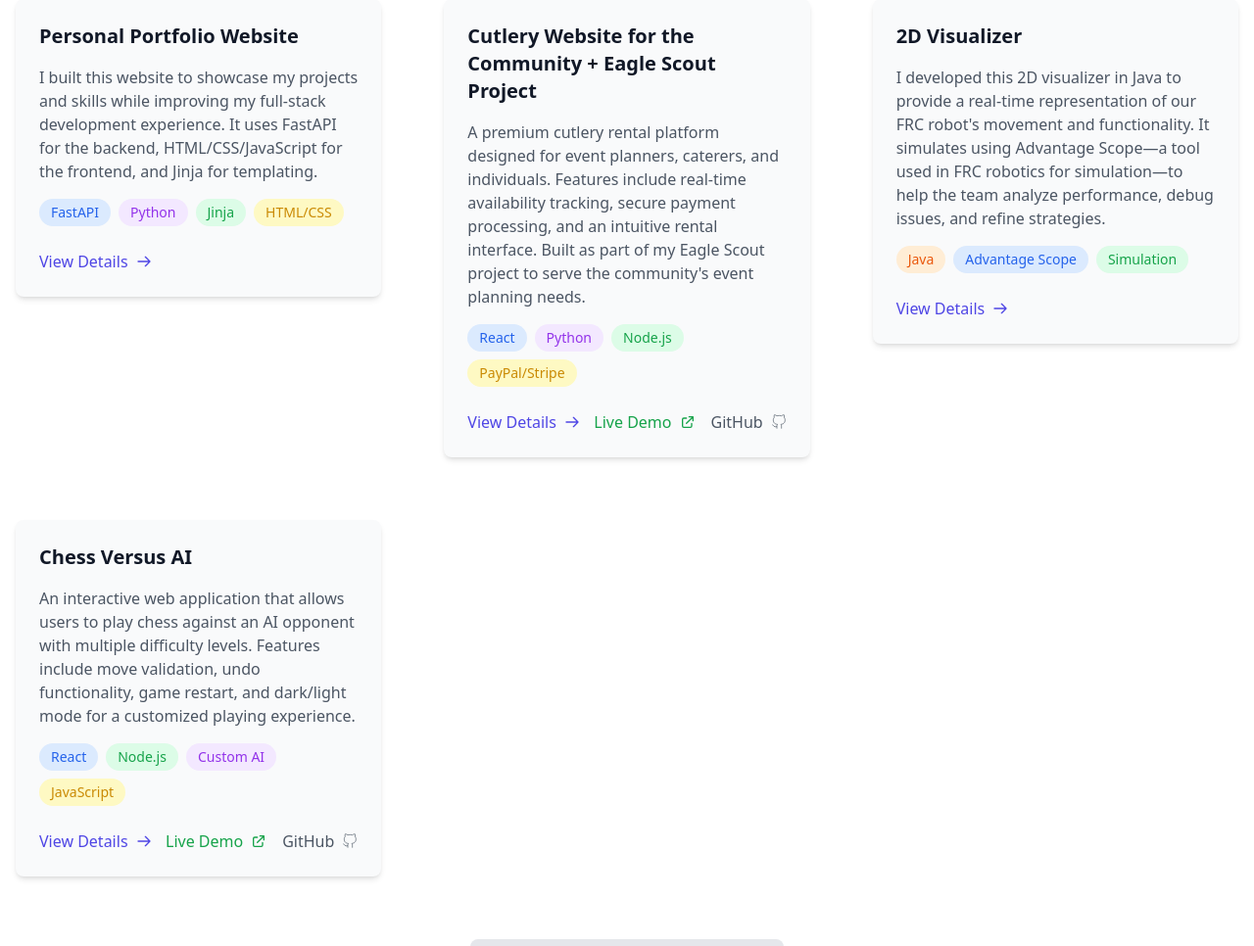
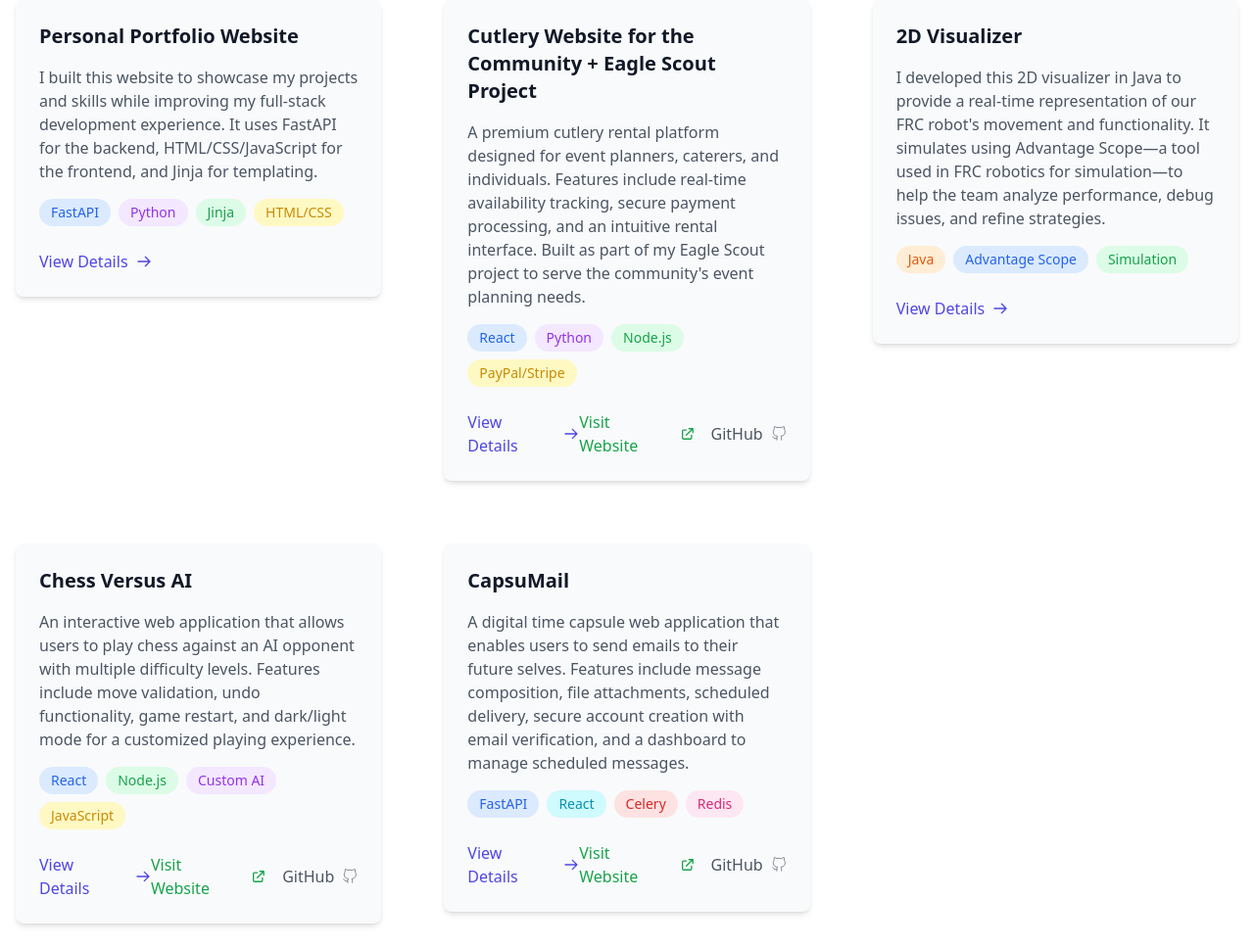
Before and after one commit to AdityaT248/pers-web, a FastAPI app: page / in a window 1280 px wide. Shown: the part 5534-6500 px from the top of the page at 98% size. Run offline with FastAPI, Linux system fonts and the light colour scheme; some libraries are stand-ins or nearby versions.

Commit message:
add capsumail

```diff
--- a/templates/partials/projects-section.html
+++ b/templates/partials/projects-section.html
@@ -58,7 +58,7 @@
                             </a>
                             <div class="flex space-x-4">
                                 <a href="https://cutleryweb.onrender.com" target="_blank" class="inline-flex items-center text-green-600 dark:text-green-400 hover:text-green-700 dark:hover:text-green-300 font-medium group-hover:underline transition-all duration-300">
-                                    <span>Live Demo</span>
+                                    <span>Visit Website</span>
                                     <svg class="w-4 h-4 ml-2 transform group-hover:translate-x-1 transition-transform duration-300" fill="none" stroke="currentColor" viewBox="0 0 24 24">
                                         <path stroke-linecap="round" stroke-linejoin="round" stroke-width="2" d="M10 6H6a2 2 0 00-2 2v10a2 2 0 002 2h10a2 2 0 002-2v-4M14 4h6m0 0v6m0-6L10 14"></path>
                                     </svg>
@@ -120,12 +120,52 @@
                             </a>
                             <div class="flex space-x-4">
                                 <a href="https://chessversusai.onrender.com/" target="_blank" class="inline-flex items-center text-green-600 dark:text-green-400 hover:text-green-700 dark:hover:text-green-300 font-medium group-hover:underline transition-all duration-300">
-                                    <span>Live Demo</span>
+                                    <span>Visit Website</span>
                                     <svg class="w-4 h-4 ml-2 transform group-hover:translate-x-1 transition-transform duration-300" fill="none" stroke="currentColor" viewBox="0 0 24 24">
                                         <path stroke-linecap="round" stroke-linejoin="round" stroke-width="2" d="M10 6H6a2 2 0 00-2 2v10a2 2 0 002 2h10a2 2 0 002-2v-4M14 4h6m0 0v6m0-6L10 14"></path>
                                     </svg>
                                 </a>
                                 <a href="https://github.com/AdityaT248/AI-Chess" target="_blank" class="inline-flex items-center text-gray-600 dark:text-gray-400 hover:text-gray-700 dark:hover:text-gray-300 font-medium group-hover:underline transition-all duration-300">
+                                    <span>GitHub</span>
+                                    <svg class="w-4 h-4 ml-2 transform group-hover:translate-x-1 transition-transform duration-300" fill="none" stroke="currentColor" viewBox="0 0 24 24">
+                                        <path d="M9 19c-5 1.5-5-2.5-7-3m14 6v-3.87a3.37 3.37 0 0 0-.94-2.61c3.14-.35 6.44-1.54 6.44-7A5.44 5.44 0 0 0 20 4.77 5.07 5.07 0 0 0 19.91 1S18.73.65 16 2.48a13.38 13.38 0 0 0-7 0C6.27.65 5.09 1 5.09 1A5.07 5.07 0 0 0 5 4.77a5.44 5.44 0 0 0-1.5 3.78c0 5.42 3.3 6.61 6.44 7A3.37 3.37 0 0 0 9 18.13V22"></path>
+                                    </svg>
+                                </a>
+                            </div>
+                        </div>
+                    </div>
+                </div>
+            </div>
+
+            <!-- CapsuMail Project Card -->
+            <div data-aos="fade-up" data-aos-delay="1000" class="group">
+                <div class="bg-gray-50 dark:bg-gray-800 rounded-lg shadow-md hover:shadow-xl transition-all duration-300 transform hover:-translate-y-2">
+                    <div class="p-6">
+                        <h3 class="text-xl font-bold text-gray-900 dark:text-white mb-4 group-hover:text-primary-600 dark:group-hover:text-primary-400 transition-colors duration-300">CapsuMail</h3>
+                        <p class="text-gray-600 dark:text-gray-400 mb-4">
+                            A digital time capsule web application that enables users to send emails to their future selves. Features include message composition, file attachments, scheduled delivery, secure account creation with email verification, and a dashboard to manage scheduled messages.
+                        </p>
+                        <div class="flex flex-wrap gap-2 mb-6">
+                            <span class="px-3 py-1 text-sm bg-blue-100 dark:bg-blue-900/30 text-blue-600 dark:text-blue-400 rounded-full transition-all duration-300 hover:bg-blue-200 dark:hover:bg-blue-800/40">FastAPI</span>
+                            <span class="px-3 py-1 text-sm bg-cyan-100 dark:bg-cyan-900/30 text-cyan-600 dark:text-cyan-400 rounded-full transition-all duration-300 hover:bg-cyan-200 dark:hover:bg-cyan-800/40">React</span>
+                            <span class="px-3 py-1 text-sm bg-red-100 dark:bg-red-900/30 text-red-600 dark:text-red-400 rounded-full transition-all duration-300 hover:bg-red-200 dark:hover:bg-red-800/40">Celery</span>
+                            <span class="px-3 py-1 text-sm bg-pink-100 dark:bg-pink-900/30 text-pink-600 dark:text-pink-400 rounded-full transition-all duration-300 hover:bg-pink-200 dark:hover:bg-pink-800/40">Redis</span>
+                        </div>
+                        <div class="flex justify-between items-center">
+                            <a href="#" class="inline-flex items-center text-primary-600 dark:text-primary-400 hover:text-primary-700 dark:hover:text-primary-300 font-medium group-hover:underline transition-all duration-300">
+                                <span>View Details</span>
+                                <svg class="w-4 h-4 ml-2 transform group-hover:translate-x-1 transition-transform duration-300" fill="none" stroke="currentColor" viewBox="0 0 24 24">
+                                    <path stroke-linecap="round" stroke-linejoin="round" stroke-width="2" d="M14 5l7 7m0 0l-7 7m7-7H3"></path>
+                                </svg>
+                            </a>
+                            <div class="flex space-x-4">
+                                <a href="https://capsumail.onrender.com" target="_blank" class="inline-flex items-center text-green-600 dark:text-green-400 hover:text-green-700 dark:hover:text-green-300 font-medium group-hover:underline transition-all duration-300">
+                                    <span>Visit Website</span>
+                                    <svg class="w-4 h-4 ml-2 transform group-hover:translate-x-1 transition-transform duration-300" fill="none" stroke="currentColor" viewBox="0 0 24 24">
+                                        <path stroke-linecap="round" stroke-linejoin="round" stroke-width="2" d="M10 6H6a2 2 0 00-2 2v10a2 2 0 002 2h10a2 2 0 002-2v-4M14 4h6m0 0v6m0-6L10 14"></path>
+                                    </svg>
+                                </a>
+                                <a href="https://github.com/AdityaT248/capsumail" target="_blank" class="inline-flex items-center text-gray-600 dark:text-gray-400 hover:text-gray-700 dark:hover:text-gray-300 font-medium group-hover:underline transition-all duration-300">
                                     <span>GitHub</span>
                                     <svg class="w-4 h-4 ml-2 transform group-hover:translate-x-1 transition-transform duration-300" fill="none" stroke="currentColor" viewBox="0 0 24 24">
                                         <path d="M9 19c-5 1.5-5-2.5-7-3m14 6v-3.87a3.37 3.37 0 0 0-.94-2.61c3.14-.35 6.44-1.54 6.44-7A5.44 5.44 0 0 0 20 4.77 5.07 5.07 0 0 0 19.91 1S18.73.65 16 2.48a13.38 13.38 0 0 0-7 0C6.27.65 5.09 1 5.09 1A5.07 5.07 0 0 0 5 4.77a5.44 5.44 0 0 0-1.5 3.78c0 5.42 3.3 6.61 6.44 7A3.37 3.37 0 0 0 9 18.13V22"></path>
```
